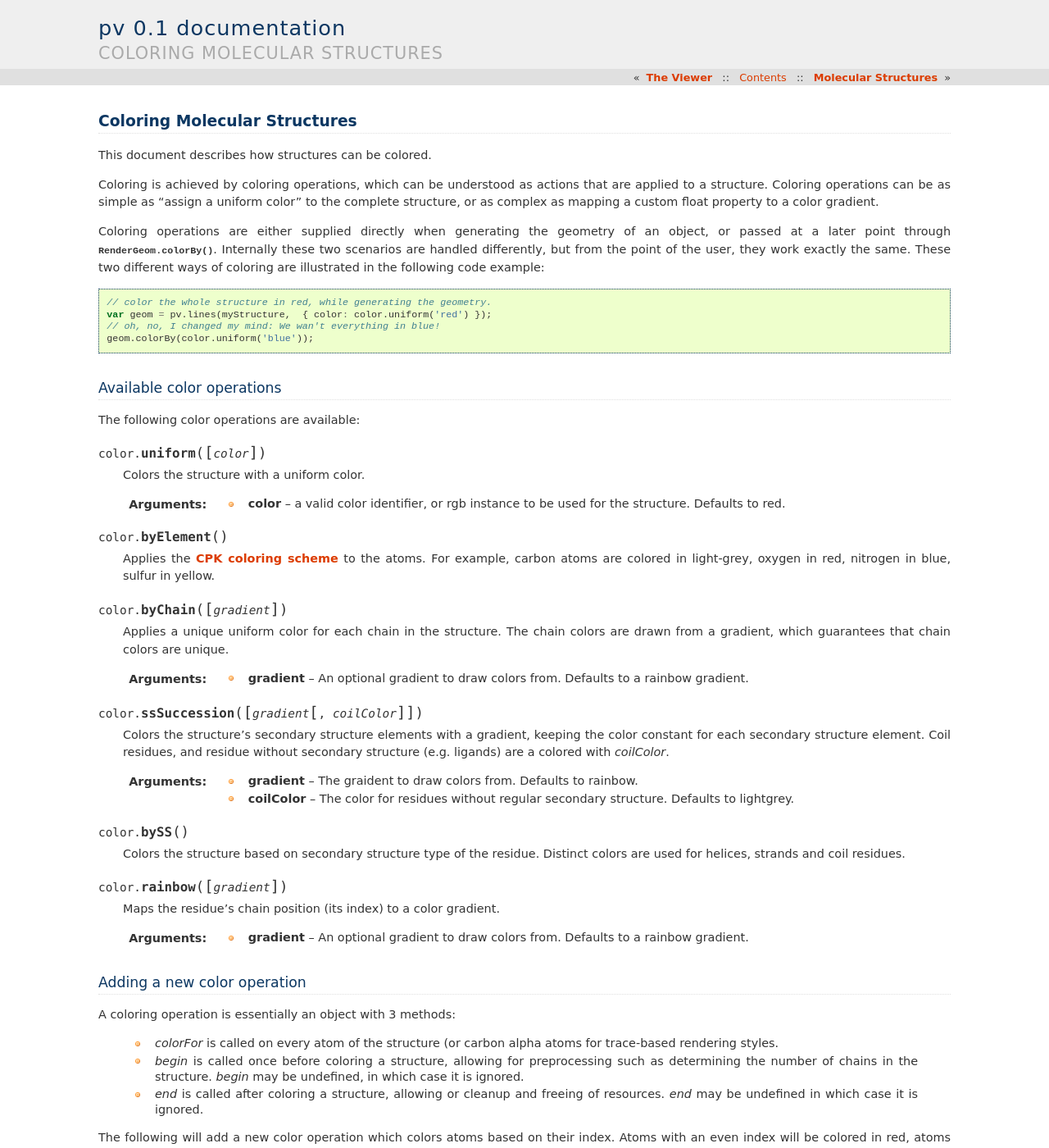
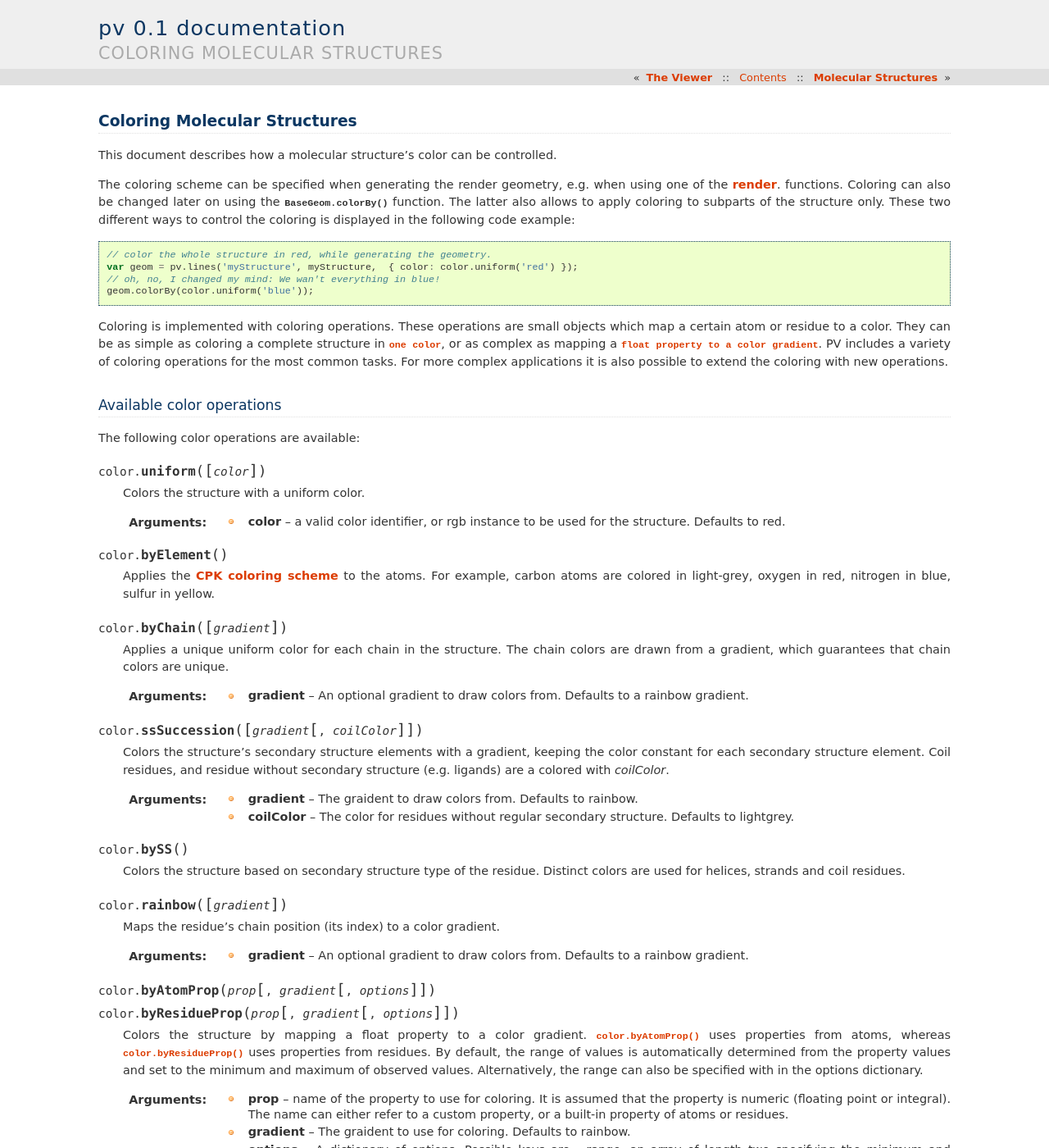
Before and after one commit to biasmv/pv, a Sphinx documentation site: the page built from doc/coloring.rst, in a window 1280 px wide and 1400 px high. Shown: the whole window at 82% size. Built offline with Sphinx 7.4.7, drawn with Linux system fonts in a browser that asks for light colours; some of the changed text lies outside the part shown.

Commit message:
update coloring docs

```diff
--- a/doc/coloring.rst
+++ b/doc/coloring.rst
@@ -2,19 +2,18 @@ Coloring Molecular Structures
 ============================================================================
 
 
-This document describes how structures can be colored.
+This document describes how a molecular structure's color can be controlled.
 
-
-Coloring is achieved by coloring operations, which can be understood as actions that are applied to a structure. Coloring operations can be as simple as "assign a uniform color" to the complete structure, or as complex as mapping a custom float property to a color gradient.
-
-Coloring operations are either supplied directly when generating the geometry of an object, or passed at a later point through :func:`RenderGeom.colorBy`. Internally these two scenarios are handled differently, but from the point of the user, they work exactly the same. These two different ways of coloring are illustrated in the following code example:
+The coloring scheme can be specified when generating the render geometry, e.g. when using one of the :ref:`render <pv.viewer.rendering>`. functions. Coloring can also be changed later on using the :func:`BaseGeom.colorBy` function. The latter also allows to apply coloring to subparts of the structure only. These two different ways to control the coloring is displayed in the following code example:
 
 .. code-block:: javascript
 
   // color the whole structure in red, while generating the geometry.
-  var geom = pv.lines(myStructure,  { color: color.uniform('red') });
+  var geom = pv.lines('myStructure', myStructure,  { color: color.uniform('red') });
   // oh, no, I changed my mind: We wan't everything in blue!
   geom.colorBy(color.uniform('blue'));
+
+Coloring is implemented with coloring operations. These operations are small objects which map a certain atom or residue to a color. They can be as simple as coloring a complete structure in :func:`one color <color.uniform>`, or as complex as mapping a :func:`float property to a color gradient <color.byAtomProp>`. PV includes a variety of coloring operations for the most common tasks. For more complex applications it is also possible to extend the coloring with new operations.
 
 Available color operations
 --------------------------------------------------------------------------
@@ -57,6 +56,20 @@ The following color operations are available:
 
   :param gradient: An optional gradient to draw colors from. Defaults to a rainbow gradient.
 
+.. function:: color.byAtomProp(prop [,gradient [,options]])
+              color.byResidueProp(prop [,gradient [,options]])
+
+  Colors the structure by mapping a float property to a color gradient. :func:`color.byAtomProp` uses properties from atoms, whereas :func:`color.byResidueProp` uses properties from residues. By default, the range of values is automatically determined from the property values and set to the minimum and maximum of observed values. Alternatively, the range can also be specified with in the options dictionary.
+
+  :param prop: name of the property to use for coloring. It is assumed that
+     the property is numeric (floating point or integral). The name can either
+     refer to a custom property, or a built-in property of atoms or residues.
+  :param gradient: The graident to use for coloring. Defaults to rainbow.
+  :param options: A dictionary of options. Possible keys are :
+    *range*: an array of length two specifying the minimum and maximum value of the float properties.
+
+
+
 Adding a new color operation
 --------------------------------------------------------------------------
 
--- a/doc/viewer.rst
+++ b/doc/viewer.rst
@@ -62,7 +62,7 @@ This section describes the high-level API for displaying molecular structures on
   var myCartoon = viewer.cartoon('molecule', myMolecule);
 
 
-These methods will automatically add the object to the viewer, there is not need to call :meth:`pv.Viewer.add` on the object.
+These methods will automatically add the object to the viewer, there is not need to call :func`pv.Viewer.add` on the object.
 
 
 .. function:: pv.Viewer.lines(structure[, options])
```
